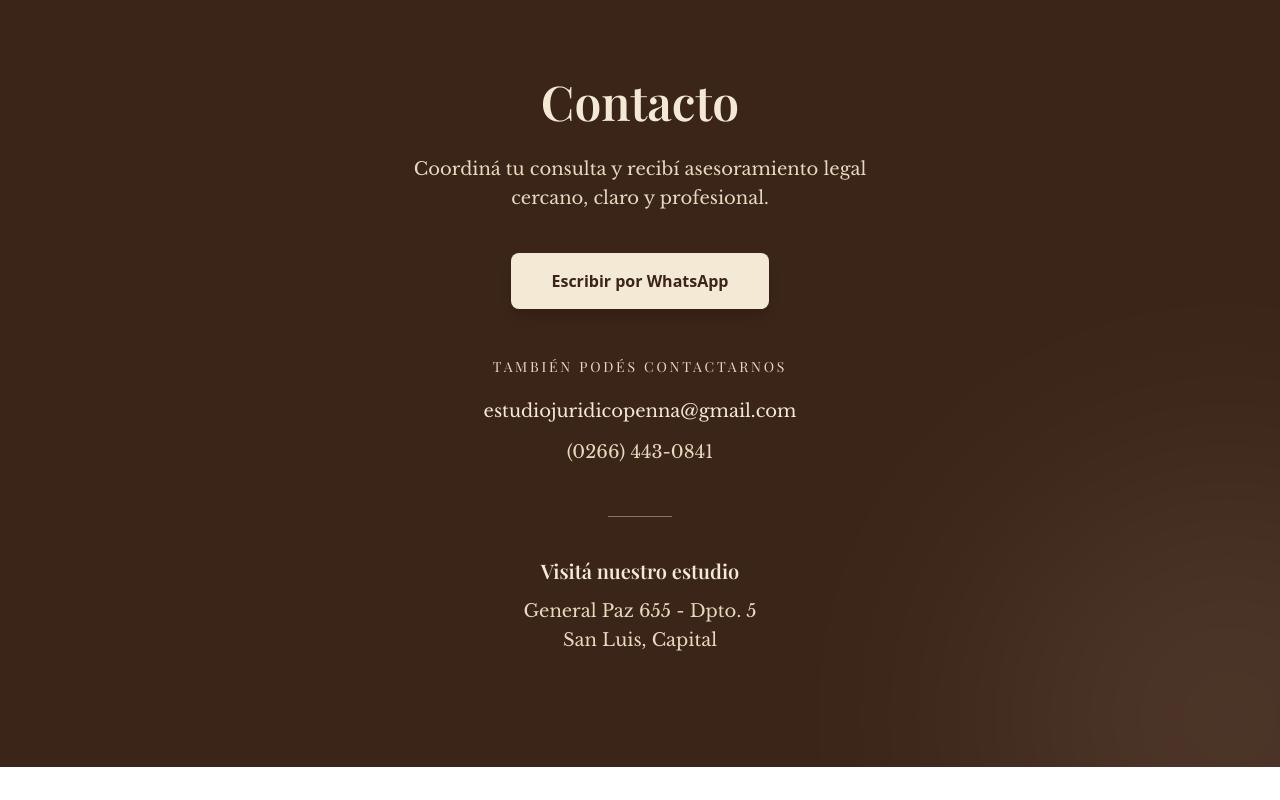
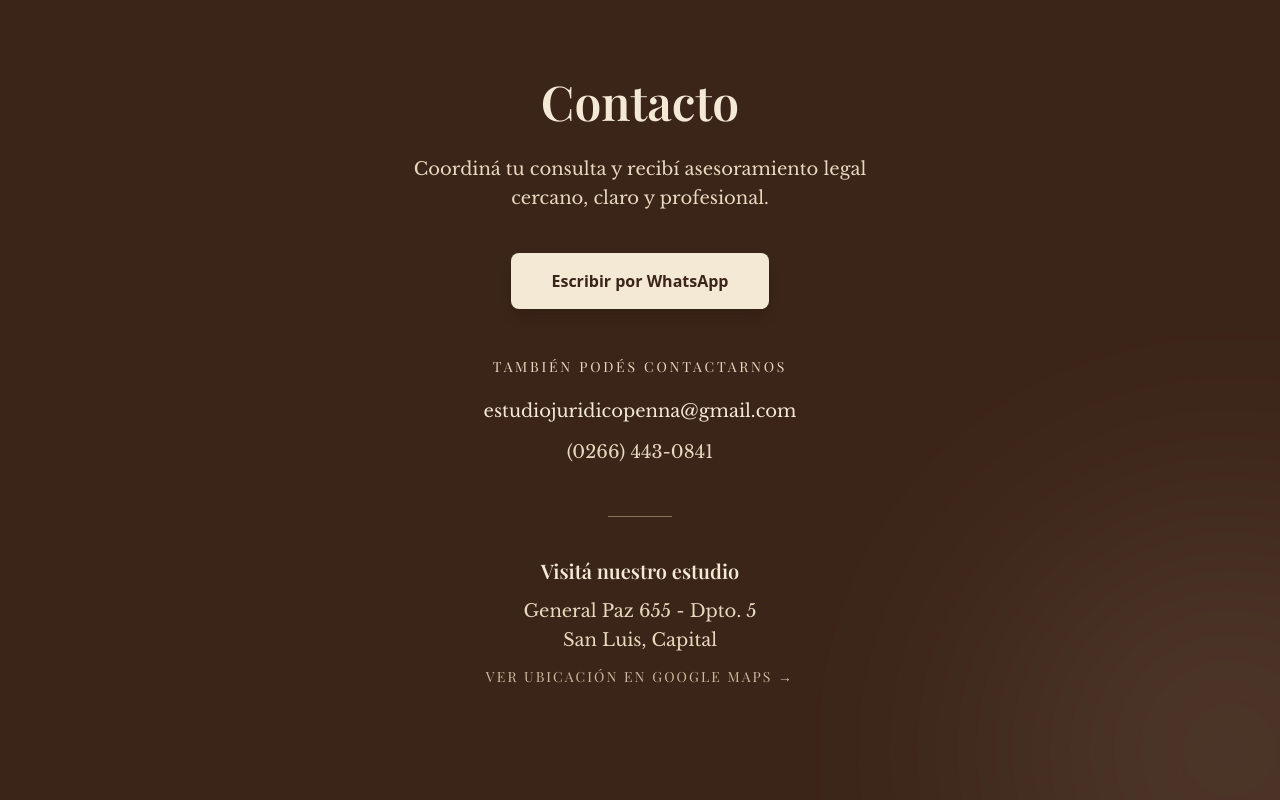
Before and after one commit to Elio-Nicolas/estudio_Penna, a Next.js app: page / in a window 1280 px wide. Shown: the part 2243-3043 px from the top of the page. Before the commit the page ends 3010 px from the top, so only its background shows below. Built offline with nearby package versions, Linux system fonts and the light colour scheme.

Commit message:
Actualizacion Penna

```diff
--- a/componentes/Contact.tsx
+++ b/componentes/Contact.tsx
@@ -78,23 +78,38 @@ export default function Contact() {
         {/* UBICACIÓN */}
         <div className="mt-10">
 
+          <a
+            href="https://www.google.com/maps/search/?api=1&query=General+Paz+655,+San+Luis,+Argentina"
+            target="_blank"
+            rel="noopener noreferrer"
+            className="group inline-block"
+          >
+
             <p
-            className={`text-xl font-semibold text-[#F3E9D5] ${playfair.className}`}
+              className={`text-xl font-semibold text-[#F3E9D5] group-hover:underline transition ${playfair.className}`}
             >
               Visitá nuestro estudio
             </p>
 
             <p
-            className={`mt-3 text-[#E8D8BE] text-lg leading-relaxed ${baskerville.className}`}
+              className={`mt-3 text-[#E8D8BE] text-lg leading-relaxed group-hover:text-[#F3E9D5] transition ${baskerville.className}`}
             >
               General Paz 655 - Dpto. 5
             </p>
 
             <p
-            className={`text-[#E8D8BE] text-lg leading-relaxed ${baskerville.className}`}
+              className={`text-[#E8D8BE] text-lg leading-relaxed group-hover:text-[#F3E9D5] transition ${baskerville.className}`}
             >
               San Luis, Capital
             </p>
+
+            <p
+              className={`mt-3 text-sm text-[#CDBB9F] uppercase tracking-[0.15em] ${playfair.className}`}
+            >
+              Ver ubicación en Google Maps →
+            </p>
+
+          </a>
 
         </div>
 
```
Lines whose indentation alone changed are shown as unchanged.
